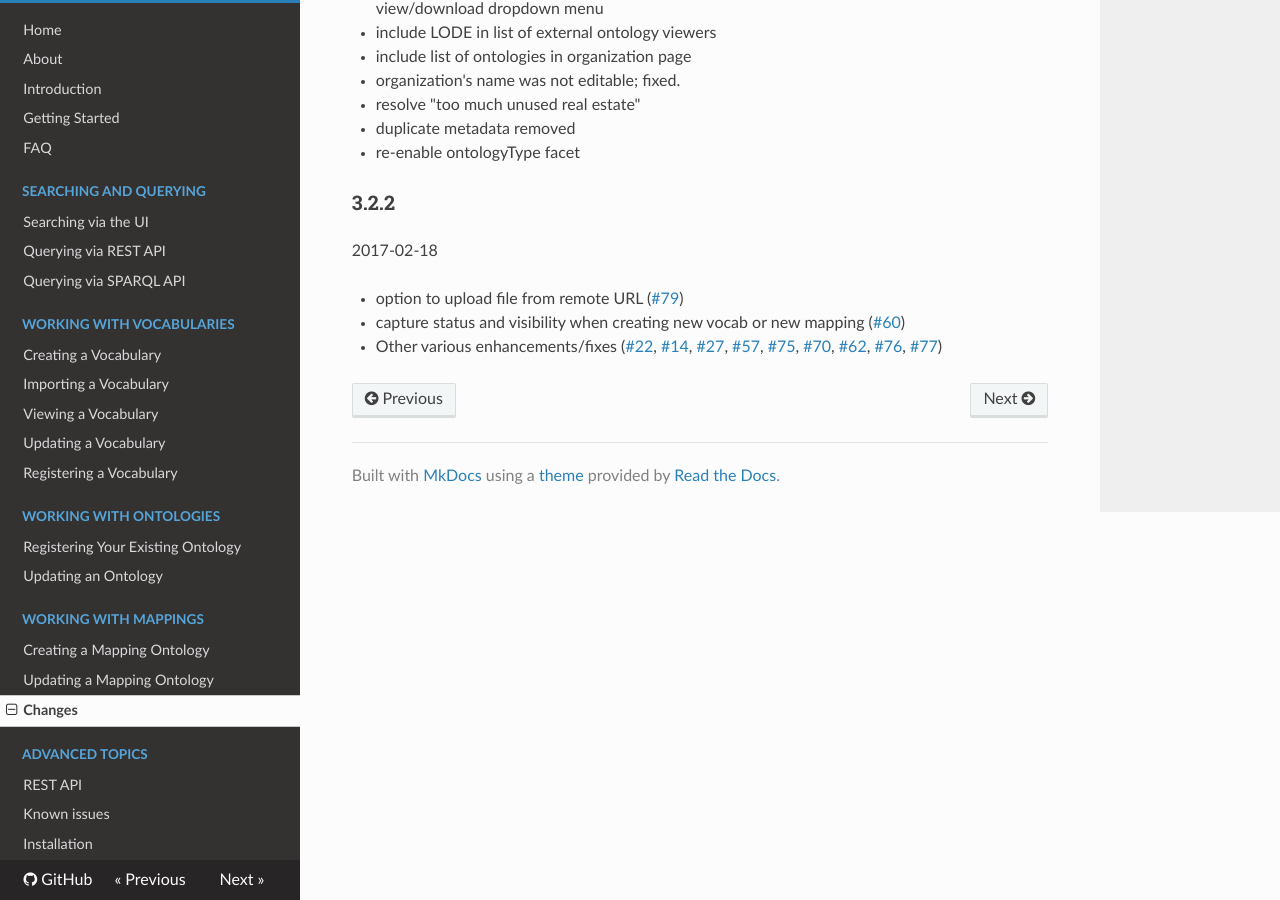
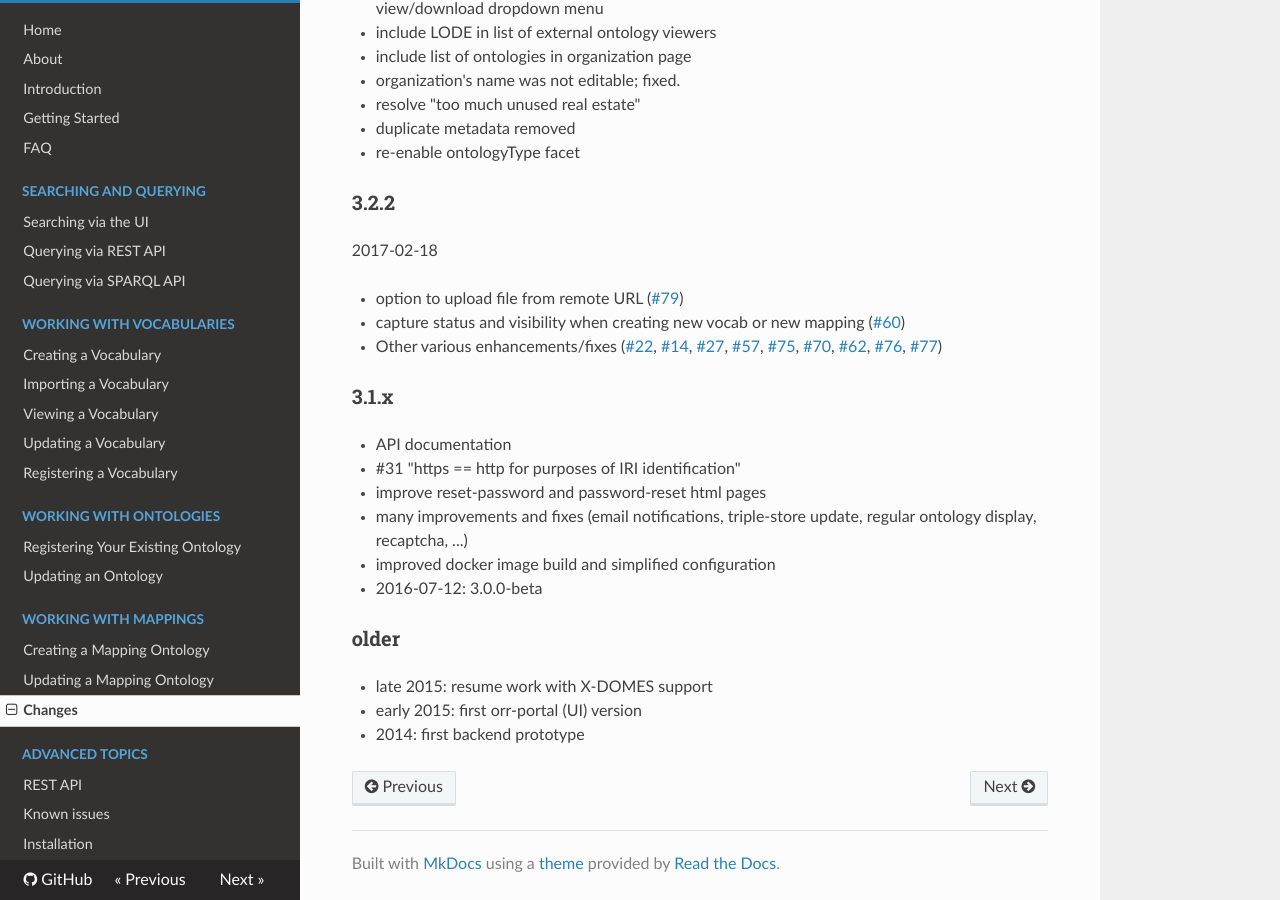
Before and after one commit to mmisw/mmiorr-docs, an MkDocs documentation site: the page built from docs/changes.md, in a window 1280 px wide and 900 px high, scrolled down 550 px. Built offline with MkDocs 1.6.1, drawn with Linux system fonts in a browser that asks for light colours; nearby versions of some CDN libraries; old or Windows-style settings are respelled for this version of MkDocs; some of the changed text lies outside the part shown.

Commit message:
add rough summary of old status updates in changelog

```diff
--- a/docs/changes.md
+++ b/docs/changes.md
@@ -36,3 +36,20 @@
   [#62](https://github.com/mmisw/orr-portal/issues/62),
   [#76](https://github.com/mmisw/orr-portal/issues/76),
   [#77](https://github.com/mmisw/orr-portal/issues/77))
+
+
+### 3.1.x
+
+- API documentation
+- \#31 "https == http for purposes of IRI identification"
+- improve reset-password and password-reset html pages
+- many improvements and fixes (email notifications, triple-store update, regular ontology display, recaptcha, ...)
+- improved docker image build and simplified configuration
+- 2016-07-12: 3.0.0-beta
+
+
+### older
+
+- late 2015: resume work with X-DOMES support
+- early 2015: first orr-portal (UI) version
+- 2014: first backend prototype
```
Also changed, not shown: other parts of docs/changes.md (+1 -1 lines).
